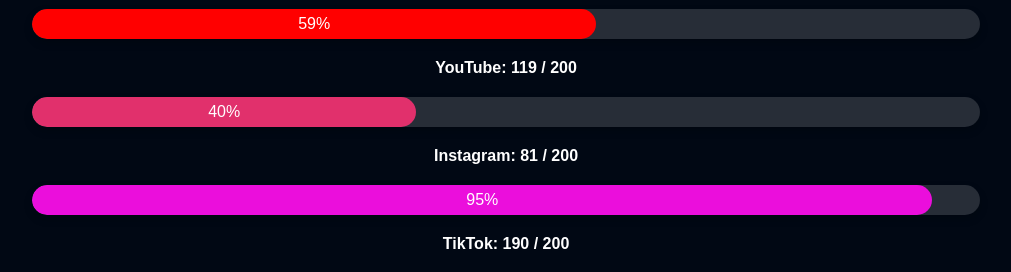
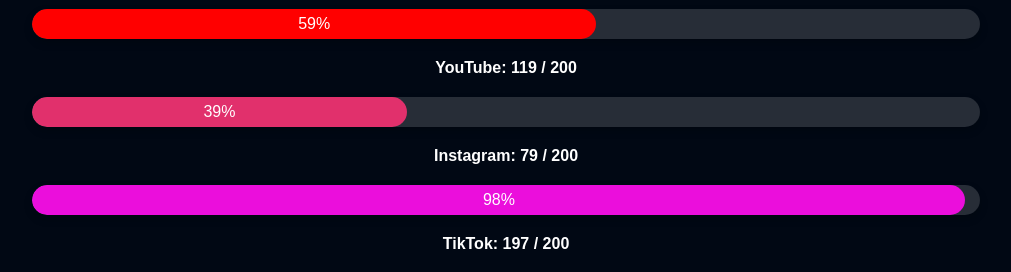
Before and after one commit to dylans0gt/Followers, a plain HTML site: page index.html in a window 1280 px wide. Shown: the part 194-466 px from the top of the page, without its empty margins (134-1145 px from the left). Drawn offline with Linux system fonts and the light colour scheme.

Commit message:
Update index.html

```diff
--- a/index.html
+++ b/index.html
@@ -95,10 +95,10 @@
     const youtubeFollowers   = 119;
     const youtubeGoal        = 200;
 
-    const instagramFollowers = 81;
+    const instagramFollowers = 79;
     const instagramGoal      = 200;
 
-    const tiktokFollowers    = 190;
+    const tiktokFollowers    = 197;
     const tiktokGoal         = 200;
 
     function updateBar(id, labelId, followers, goal, platform) {
```
